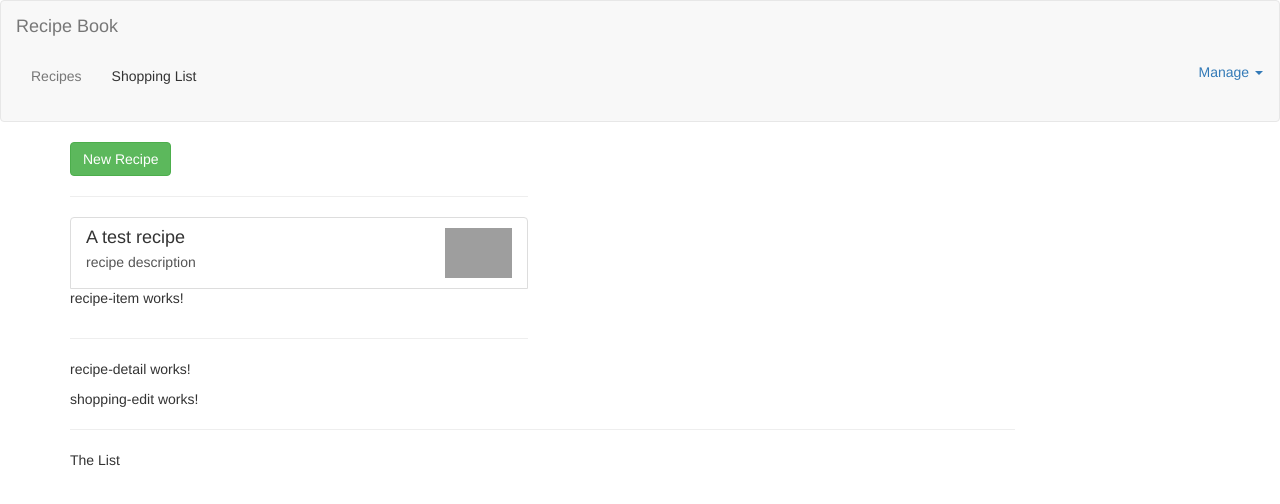
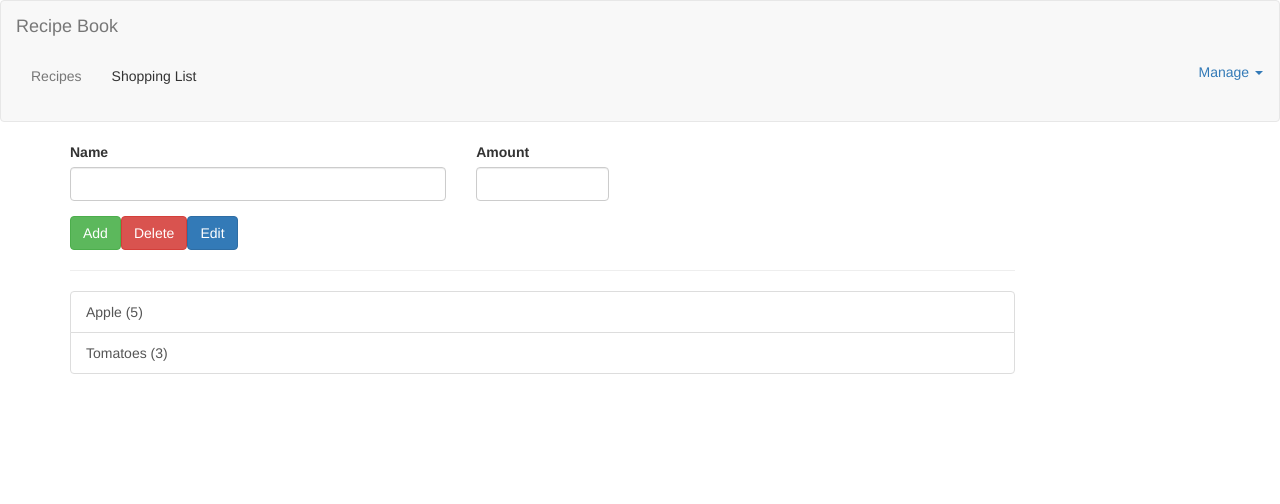
Before and after one commit to kiranbangale/angular6, an Angular app in the folder myApp/: page / in a window 1280 px wide. Both pictures are taken after a click on the link "Shopping List". Shown: the top 504 px of the page. Built offline with nearby package versions, Linux system fonts and the light colour scheme; grey boxes are pictures that could not be loaded.

Commit message:
Basic setup

```diff
--- a/myApp/src/app/app.component.html
+++ b/myApp/src/app/app.component.html
@@ -1,9 +1,9 @@
-<app-header></app-header>
+<app-header (featureSelected)="onNavigation($event)"></app-header>
 <div class="container">
   <div class="row">
     <div class="col-md-12">
-      <app-recipes></app-recipes>
-      <app-shopping-list></app-shopping-list>
+      <app-recipes *ngIf="loadedFeature==='recipe'"></app-recipes>
+      <app-shopping-list *ngIf="loadedFeature!=='recipe'"></app-shopping-list>
     </div>
   </div>
 </div>
--- a/myApp/src/app/app.component.ts
+++ b/myApp/src/app/app.component.ts
@@ -6,5 +6,8 @@ import { Component } from '@angular/core';
   styleUrls: ['./app.component.css']
 })
 export class AppComponent {
-  title = 'app';
+  loadedFeature = 'recipe';
+  onNavigation(feature: string) {
+    this.loadedFeature = feature;
+  }
 }
--- a/myApp/src/app/header/header.component.html
+++ b/myApp/src/app/header/header.component.html
@@ -7,10 +7,10 @@
   <div class="collapse navbar-collapse">
     <ul class="nav navbar-nav">
       <li>
-        <a href="#">Recipes</a>
+        <a href="#" (click)="onSelect('recipe')">Recipes</a>
       </li>
       <li>
-        <a href="#">Shopping List</a>
+        <a href="#" (click)="onSelect('shopping-list')">Shopping List</a>
       </li>
     </ul>
     <ul class="nav navbar navbar-right">
--- a/myApp/src/app/header/header.component.ts
+++ b/myApp/src/app/header/header.component.ts
@@ -1,4 +1,4 @@
-import { Component, OnInit } from '@angular/core';
+import { Component, OnInit, EventEmitter, Output } from '@angular/core';
 
 @Component({
   selector: 'app-header',
@@ -6,10 +6,13 @@ import { Component, OnInit } from '@angular/core';
   styleUrls: ['./header.component.css']
 })
 export class HeaderComponent implements OnInit {
+  @Output() featureSelected = new EventEmitter<string>();
 
-  constructor() { }
+  constructor() {}
 
-  ngOnInit() {
+  ngOnInit() {}
+
+  onSelect(feature: string) {
+    this.featureSelected.emit(feature);
   }
-
 }
--- a/myApp/src/app/recipes/recipe-detail/recipe-detail.component.html
+++ b/myApp/src/app/recipes/recipe-detail/recipe-detail.component.html
@@ -1,3 +1,41 @@
-<p>
-  recipe-detail works!
-</p>
+<div class="row">
+  <div class="col-xs-12">
+    <img src="" alt="" class="img-responsive">
+  </div>
+</div>
+<div class="row">
+  <div class="col-xs-12">
+    <h1>Recipe Name</h1>
+  </div>
+</div>
+<div class="row">
+  <div class="col-xs-12">
+    <div class="btn-group">
+      <button type="button" class="btn btn-primary dropdown-toggle">
+        Manage Racipe
+        <span class="caret"></span>
+        <ul class="dropdown-menu">
+          <li>
+            <a href="#">To Shopping List</a>
+          </li>
+          <li>
+            <a href="#">Edit Recipe</a>
+          </li>
+          <li>
+            <a href="#">Delete Recipe</a>
+          </li>
+        </ul>
+      </button>
+    </div>
+  </div>
+</div>
+<div class="row">
+  <div class="col-xs-12">
+    Description
+  </div>
+</div>
+<div class="row">
+  <div class="col-xs-12">
+    Ingredients
+  </div>
+</div>
--- a/myApp/src/app/recipes/recipe-list/recipe-list.component.ts
+++ b/myApp/src/app/recipes/recipe-list/recipe-list.component.ts
@@ -9,8 +9,13 @@ import { Recipe } from '../recipe.model';
 export class RecipeListComponent implements OnInit {
   recipes: Recipe[] = [
     new Recipe(
-      'A test recipe',
-      'recipe description',
+      'A test recipe 1',
+      'recipe 1 description',
+      'https://d2zk0c148yxqn5.cloudfront.net/wp-content/uploads/2017/04/eggless-choco-lava-cake-recipe.jpg'
+    ),
+    new Recipe(
+      'A test recipe 2',
+      'recipe 2 description',
       'https://d2zk0c148yxqn5.cloudfront.net/wp-content/uploads/2017/04/eggless-choco-lava-cake-recipe.jpg'
     )
   ];
--- a/myApp/src/app/shopping-list/shopping-edit/shopping-edit.component.html
+++ b/myApp/src/app/shopping-list/shopping-edit/shopping-edit.component.html
@@ -1,3 +1,23 @@
-<p>
-  shopping-edit works!
-</p>
+<div class="row">
+  <div class="col-xs-12">
+    <form>
+      <div class="row">
+        <div class="col-sm-5 form-group">
+          <label for="name">Name</label>
+          <input type="text" id="name" class="form-control">
+        </div>
+        <div class="col-sm-2 form-group">
+          <label for="amount">Amount</label>
+          <input type="number" id="amount" class="form-control">
+        </div>
+      </div>
+      <div class="row">
+        <div class="col-xs-12">
+          <button class="btn btn-success" type="submit">Add</button>
+          <button class="btn btn-danger" type="submit">Delete</button>
+          <button class="btn btn-primary" type="submit">Edit</button>
+        </div>
+      </div>
+    </form>
+  </div>
+</div>
--- a/myApp/src/app/shopping-list/shopping-list.component.html
+++ b/myApp/src/app/shopping-list/shopping-list.component.html
@@ -2,6 +2,10 @@
   <div class="col-xs-10">
     <app-shopping-edit></app-shopping-edit>
     <hr>
-    <p>The List</p>
+    <ul class="list-group">
+      <a style="cursor: pointer" class="list-group-item" *ngFor="let ingredient of ingredients">
+        {{ingredient.name}} ({{ingredient.amount}})
+      </a>
+    </ul>
   </div>
 </div>
--- a/myApp/src/app/shopping-list/shopping-list.component.ts
+++ b/myApp/src/app/shopping-list/shopping-list.component.ts
@@ -1,15 +1,17 @@
 import { Component, OnInit } from '@angular/core';
-
+import { Ingredient } from '../shared/ingredient.model';
 @Component({
   selector: 'app-shopping-list',
   templateUrl: './shopping-list.component.html',
   styleUrls: ['./shopping-list.component.css']
 })
 export class ShoppingListComponent implements OnInit {
+  ingredients: Ingredient[] = [
+    new Ingredient('Apple', 5),
+    new Ingredient('Tomatoes', 3)
+  ];
 
-  constructor() { }
+  constructor() {}
 
-  ngOnInit() {
-  }
-
+  ngOnInit() {}
 }
```
Also changed, not shown: myApp/src/app/shared/ingredient.model.ts (added, +12 -0 lines).
